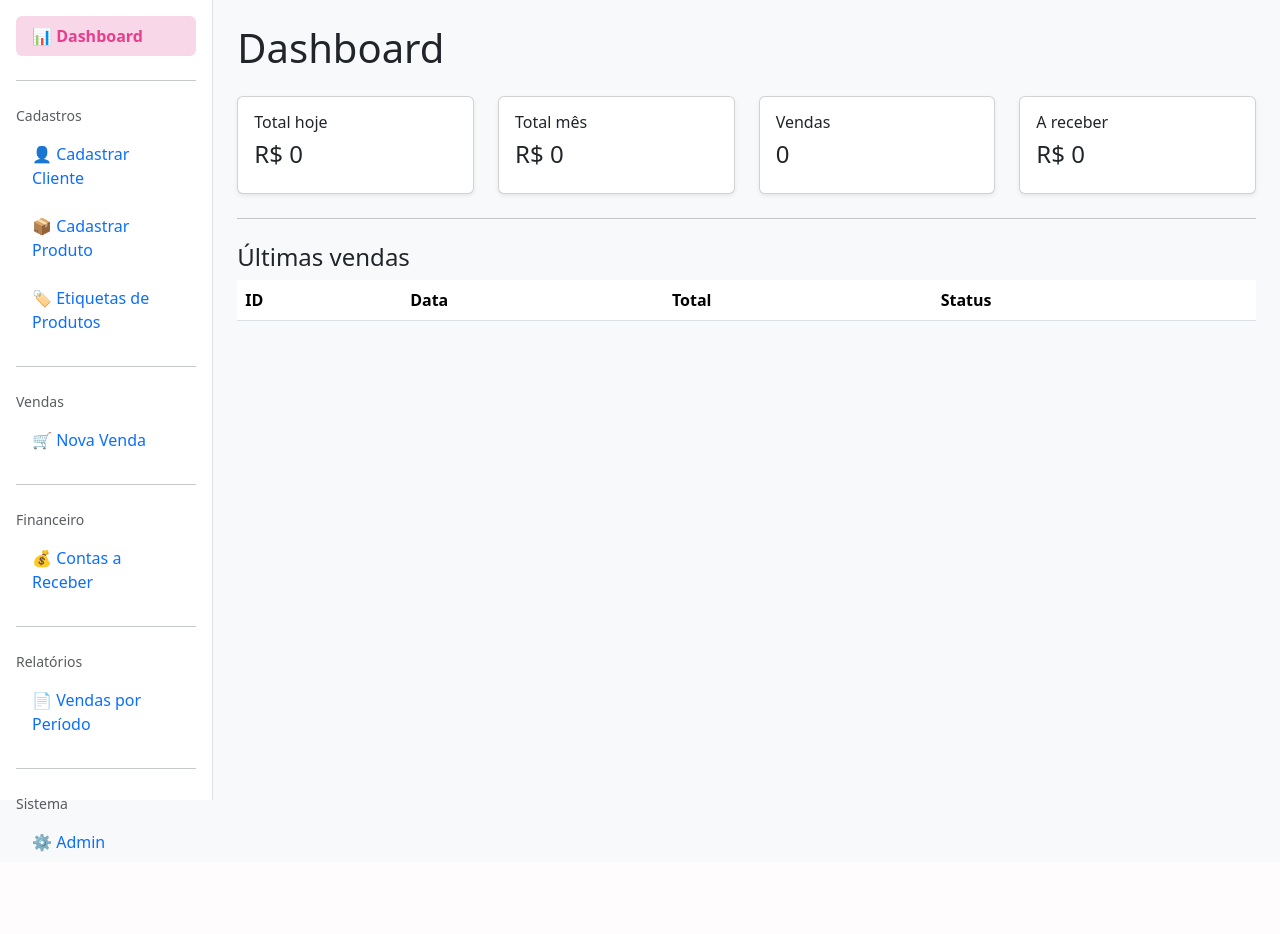
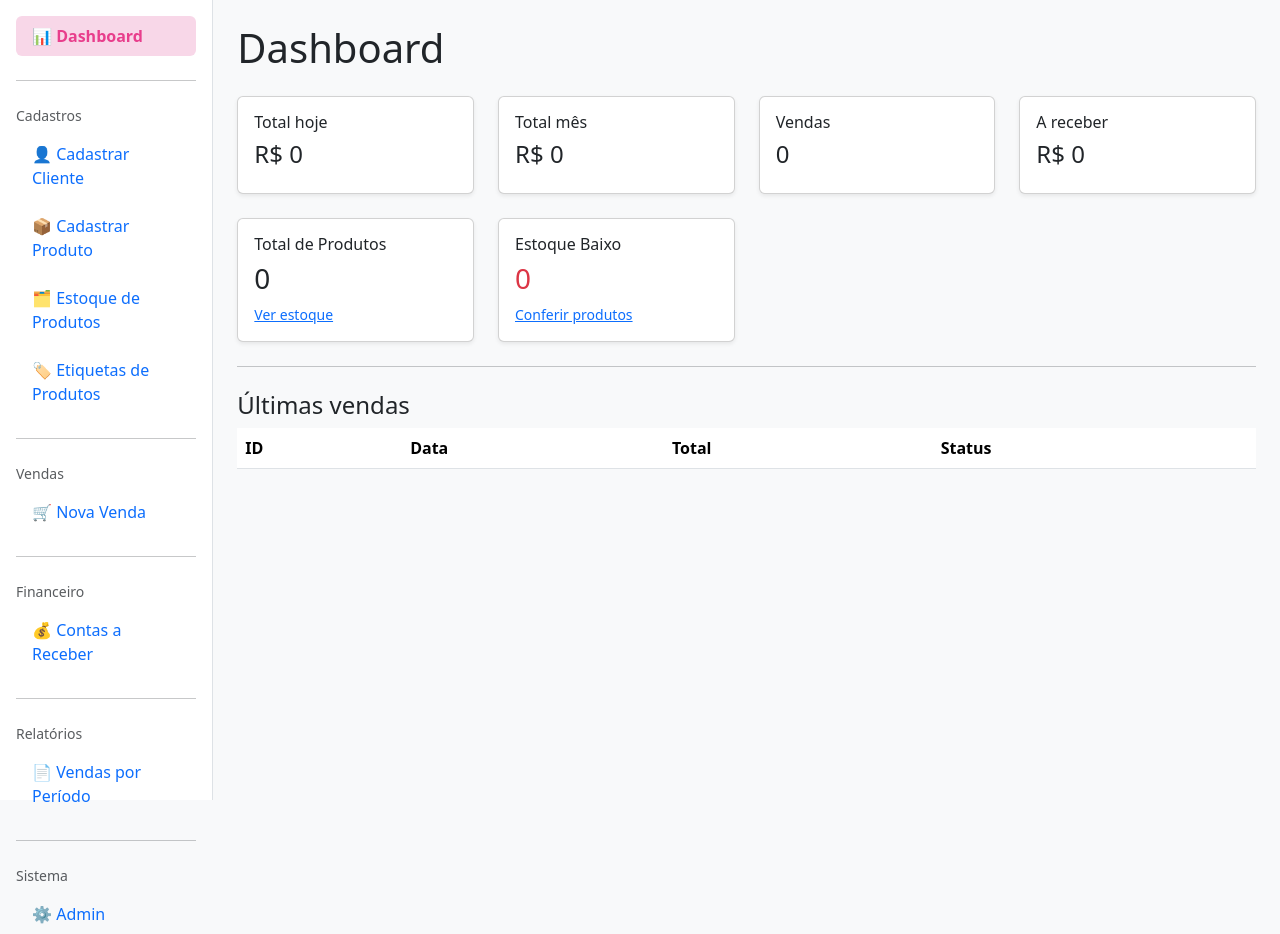
Before and after one commit to MiguelScofielD/elisemijoias, a Django app: page / in a window 1280 px wide. Shown: the part 56-990 px from the top of the page. Before the commit the page ends 908 px from the top, so only its background shows below. Run offline with Django 5.2, Linux system fonts and the light colour scheme; data that the repository does not hold is empty.

```diff
--- a/config/urls.py
+++ b/config/urls.py
@@ -16,6 +16,8 @@ Including another URLconf
 """
 from django.contrib import admin
 from django.urls import path, include
+from django.conf import settings
+from django.conf.urls.static import static
 
 urlpatterns = [
     path("", include("core.urls")),  # dashboard
@@ -32,3 +34,4 @@ urlpatterns += [
 urlpatterns += [
     path("financeiro/", include("financeiro.urls")),
 ]
+urlpatterns += static(settings.MEDIA_URL, document_root=settings.MEDIA_ROOT)
--- a/core/templates/core/dashboard.html
+++ b/core/templates/core/dashboard.html
@@ -34,6 +34,29 @@
         </div>
     </div>
 
+    <!-- TOTAL DE PRODUTOS -->
+    <div class="col-md-3">
+        <div class="card shadow-sm p-3">
+            <h6>Total de Produtos</h6>
+            <h3>{{ total_produtos }}</h3>
+            <a href="{% url 'produtos:listar_produtos' %}" class="small">
+                Ver estoque
+            </a>
+        </div>
+    </div>
+
+    <!-- ESTOQUE BAIXO -->
+    <div class="col-md-3">
+        <div class="card shadow-sm p-3">
+            <h6>Estoque Baixo</h6>
+            <h3 class="text-danger">{{ estoque_baixo }}</h3>
+            <a href="{% url 'produtos:listar_produtos' %}" class="small">
+                Conferir produtos
+            </a>
+        </div>
+    </div>
+
+
 </div>
 
 <hr class="my-4">
--- a/core/views.py
+++ b/core/views.py
@@ -6,11 +6,17 @@ from django.utils.timezone import now
 from vendas.models import Venda
 from produtos.models import Produto
 from financeiro.models import ContaReceber
+from django.db.models import Count
+
 
 
 def dashboard(request):
     hoje = now().date()
 
+    total_produtos = Produto.objects.count()
+    estoque_baixo = Produto.objects.filter(
+        estoque__lte=models.F("estoque_minimo")
+    ).count()
     # Vendas
     total_hoje = (
         Venda.objects
@@ -31,9 +37,12 @@ def dashboard(request):
         estoque__lte=models.F("estoque_minimo")
     )
 
-    # Contas a receber em aberto
-    contas_abertas = ContaReceber.objects.filter(pago=False)
-    total_receber = contas_abertas.aggregate(Sum("valor"))["valor__sum"] or 0
+    contas_abertas = ContaReceber.objects.all()
+
+    total_receber = sum(
+        conta.saldo() for conta in contas_abertas if conta.saldo() > 0
+    )
+
 
     # Últimas vendas
     ultimas_vendas = Venda.objects.order_by("-data")[:5]
@@ -48,5 +57,7 @@ def dashboard(request):
             "produtos_baixo_estoque": produtos_baixo_estoque,
             "total_receber": total_receber,
             "ultimas_vendas": ultimas_vendas,
+            "total_produtos": total_produtos,
+            "estoque_baixo": estoque_baixo,
         }
     )
--- a/produtos/urls.py
+++ b/produtos/urls.py
@@ -12,4 +12,6 @@ urlpatterns += [
 urlpatterns += [
     path("etiquetas/selecao/", views.selecionar_etiquetas, name="selecionar_etiquetas"),
     path("etiquetas/gerar/", views.gerar_etiquetas_selecionadas, name="gerar_etiquetas"),
+    path("estoque/", views.listar_produtos, name="listar_produtos"),
+
 ]
--- a/templates/base.html
+++ b/templates/base.html
@@ -66,6 +66,13 @@
                         📦 Cadastrar Produto
                     </a>
                 </li>
+                <li class="nav-item">
+                    <a class="nav-link"
+                    href="{% url 'produtos:listar_produtos' %}">
+                        🗂️ Estoque de Produtos
+                    </a>
+                </li>
+
 
                 <li class="nav-item">
                     <a class="nav-link"
```
Also changed, not shown: financeiro/views.py (+2 -13 lines), produtos/models.py (+15 -3 lines), produtos/templates/produtos/cadastrar_produto.html (+6 -4 lines), produtos/templates/produtos/listar_produtos.html (added, +27 -0 lines), produtos/views.py (+15 -2 lines), produtos/migrations/0002_produto_imagem_alter_produto_codigo_barras_and_more.py (added).
